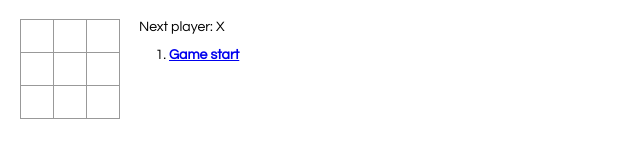
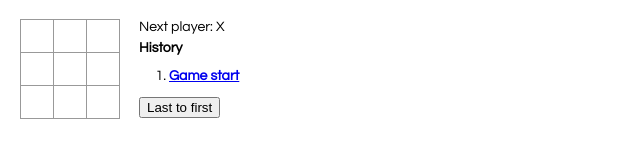
Before and after one commit to JBeCast/React-Tic-Tac-Toe-, a React app: page / in a window 1280 px wide. Shown: the whole page, without its empty margins (0-640 px from the left). Built offline with nearby package versions, Linux system fonts and the light colour scheme.

Commit message:
Added button and implemented functionality to reverse the history of moves.

```diff
--- a/src/index.css
+++ b/src/index.css
@@ -52,3 +52,8 @@ ol, ul {
 .currentMove {
   font-weight: bold;
 }
+
+#history {
+  margin-top: 0.5em;
+  margin-bottom: 0.5em;
+}
--- a/src/index.js
+++ b/src/index.js
@@ -51,6 +51,7 @@ class Game extends React.Component {
       }],
       stepNumber: 0,
       xIsNext: true,
+      movesReversed: false
     }
   }
 
@@ -78,12 +79,19 @@ class Game extends React.Component {
     });
   }
 
+  reverseMoves() {
+    console.log(this.state.movesReversed);
+    this.setState({
+      movesReversed: !this.state.movesReversed
+    });
+  }
+
   render() {
     const history = this.state.history;
     const current = history[this.state.stepNumber];
     const winner = calculateWinner(current.squares);
 
-    const moves = history.map((step, move) => {
+    let moves = history.map((step, move) => {
       const coords = indexToCoords(step.move);
       const letter = (move % 2) ? 'X' : 'O';
       const desc = move ? `Move #${move}: ${letter} ${coords}` : 'Game start';
@@ -95,6 +103,8 @@ class Game extends React.Component {
         </li>
       )
     });
+
+    if (this.state.movesReversed) moves.reverse();
 
     let status;
     if (winner) status = 'Winner: ' + winner;
@@ -111,7 +121,11 @@ class Game extends React.Component {
         </div>
         <div className="game-info">
           <div>{status}</div>
+          <h4 id="history">History</h4>
           <ol>{moves}</ol>
+          <button onClick={() => {this.reverseMoves()}}>
+            {this.state.movesReversed ? 'First to last' : 'Last to first' }
+          </button>
         </div>
       </div>
     );
```
